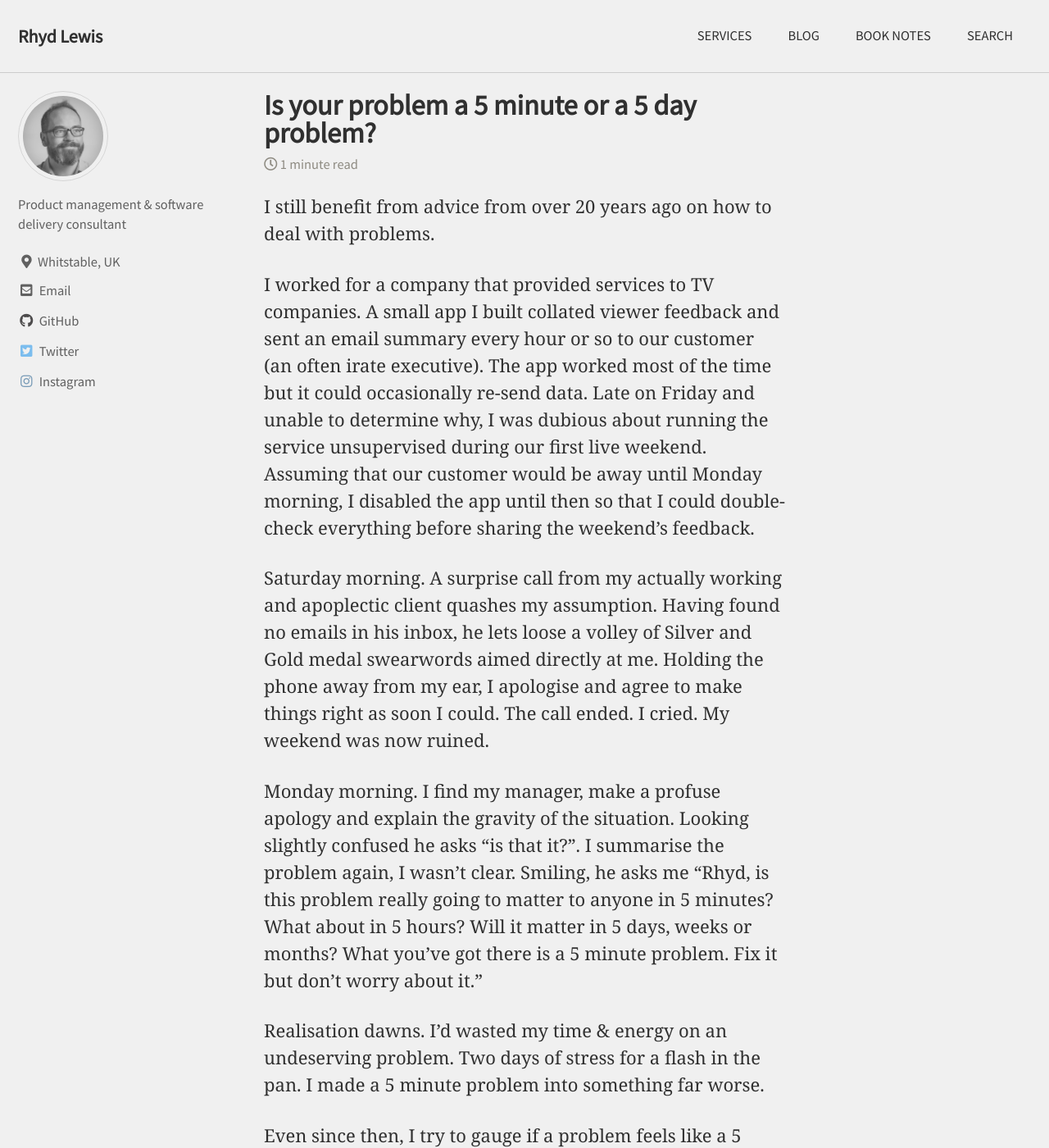
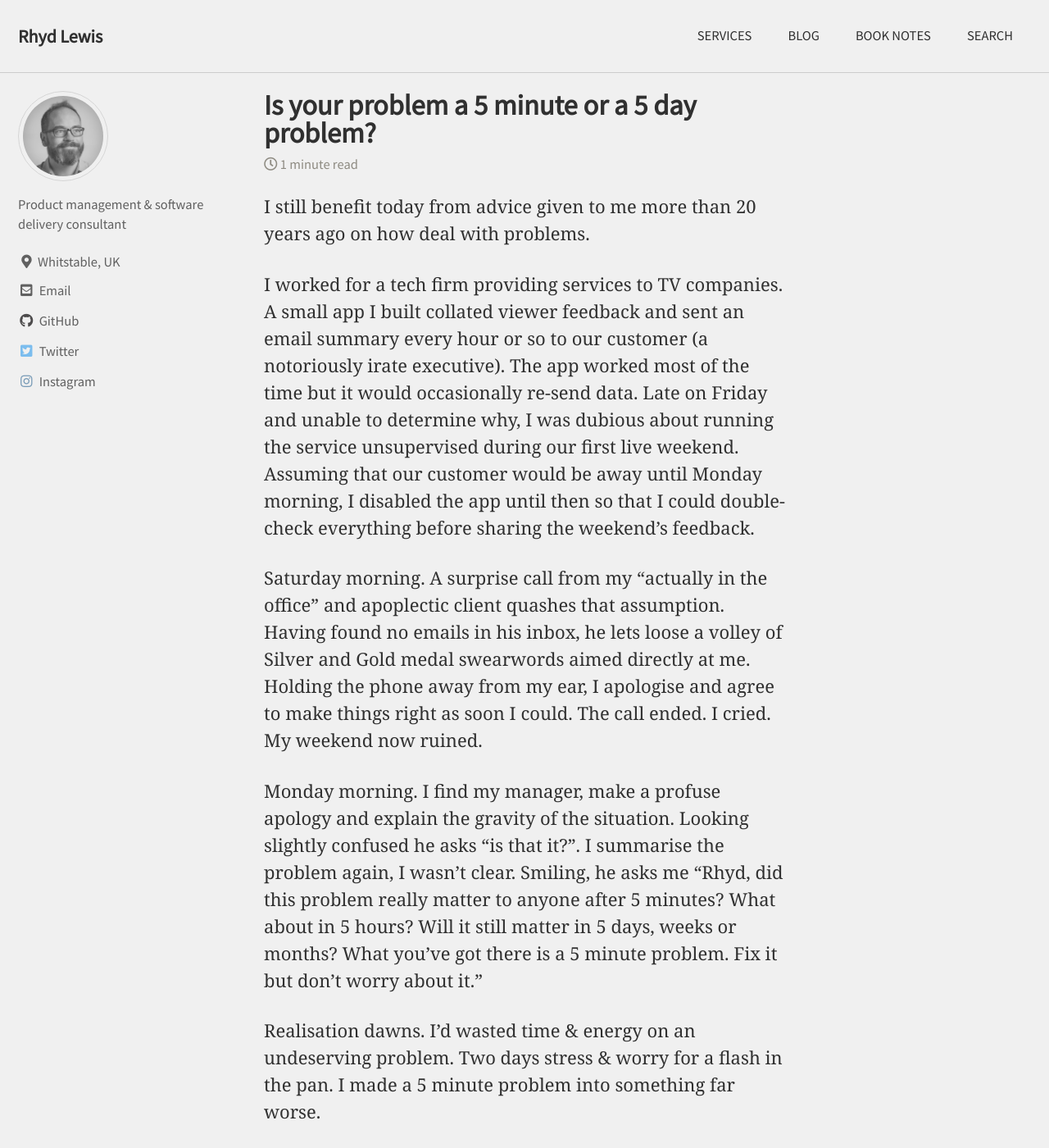
Before and after one commit to rhydlewis/rhydlewis.net, a Jekyll site: the page built from _posts/2023-02-16-is-your-problem-a-5-minute-problem.markdown, in a window 1280 px wide and 1400 px high. Shown: the whole window at 82% size. Built offline with Jekyll 4.4.1, drawn with Linux system fonts in a browser that asks for light colours; cached includes are drawn as plain includes; some web fonts are replaced.

Commit message:
Minor edits to 5 min post

```diff
--- a/_posts/2023-02-16-is-your-problem-a-5-minute-problem.markdown
+++ b/_posts/2023-02-16-is-your-problem-a-5-minute-problem.markdown
@@ -9,14 +9,14 @@
 - life
 ---
 
-I still benefit from advice from over 20 years ago on how to deal with problems.
+I still benefit today from advice given to me more than 20 years ago on how deal with problems.
 
-I worked for a company that provided services to TV companies. A small app I built collated viewer feedback and sent an email summary every hour or so to our customer (an often irate executive). The app worked most of the time but it could occasionally re-send data. Late on Friday and unable to determine why, I was dubious about running the service unsupervised during our first live weekend. Assuming that our customer would be away until Monday morning, I disabled the app until then so that I could double-check everything before sharing the weekend's feedback.
+I worked for a tech firm providing services to TV companies. A small app I built collated viewer feedback and sent an email summary every hour or so to our customer (a notoriously irate executive). The app worked most of the time but it would occasionally re-send data. Late on Friday and unable to determine why, I was dubious about running the service unsupervised during our first live weekend. Assuming that our customer would be away until Monday morning, I disabled the app until then so that I could double-check everything before sharing the weekend's feedback.
 
-Saturday morning. A surprise call from my actually working and apoplectic client quashes my assumption. Having found no emails in his inbox, he lets loose a volley of Silver and Gold medal swearwords aimed directly at me. Holding the phone away from my ear, I apologise and agree to make things right as soon I could. The call ended. I cried. My weekend was now ruined.
+Saturday morning. A surprise call from my "actually in the office" and apoplectic client quashes that assumption. Having found no emails in his inbox, he lets loose a volley of Silver and Gold medal swearwords aimed directly at me. Holding the phone away from my ear, I apologise and agree to make things right as soon I could. The call ended. I cried. My weekend now ruined.
 
-Monday morning. I find my manager, make a profuse apology and explain the gravity of the situation. Looking slightly confused he asks "is that it?". I summarise the problem again, I wasn't clear. Smiling, he asks me "Rhyd, is this problem really going to matter to anyone in 5 minutes? What about in 5 hours? Will it matter in 5 days, weeks or months? What you've got there is a 5 minute problem. Fix it but don't worry about it."
+Monday morning. I find my manager, make a profuse apology and explain the gravity of the situation. Looking slightly confused he asks "is that it?". I summarise the problem again, I wasn't clear. Smiling, he asks me "Rhyd, did this problem really matter to anyone after 5 minutes? What about in 5 hours? Will it still matter in 5 days, weeks or months? What you've got there is a 5 minute problem. Fix it but don't worry about it."
 
-Realisation dawns. I'd wasted my time & energy on an undeserving problem. Two days of stress for a flash in the pan. I made a 5 minute problem into something far worse.
+Realisation dawns. I'd wasted time & energy on an undeserving problem. Two days stress & worry for a flash in the pan. I made a 5 minute problem into something far worse.
 
 Even since then, I try to gauge if a problem feels like a 5 minute, 5 hour, 5 day, 5 week or 5 month problem. In my experience, most are 5 minute problems so there's no point devoting more time than this towards them. Fix the problem, learn from it but then move on to what really deserves your time and attention.
```
